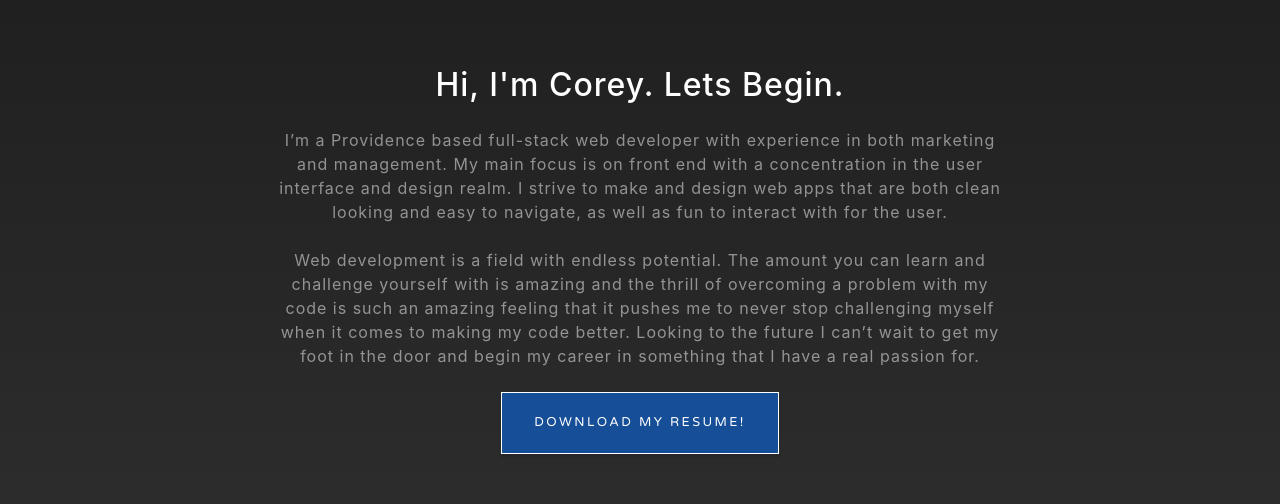
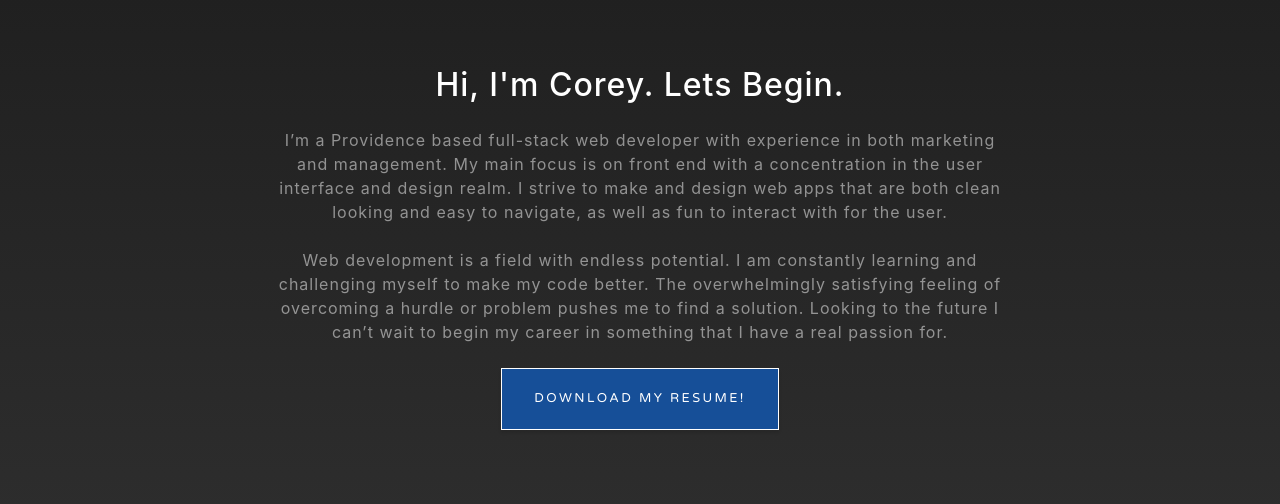
Before and after one commit to CoreyJNash/CoreyNashPortfolioNew, a website with bundled scripts: page index.html in a window 1280 px wide. Shown: the part 1200-1704 px from the top of the page. Built offline with nearby package versions, Linux system fonts and the light colour scheme; grey boxes are pictures that could not be loaded.

Commit message:
update to about me

```diff
--- a/index.html
+++ b/index.html
@@ -69,7 +69,7 @@
         <div class="row">
           <div class="col-lg-8 mx-auto">
             <h2 class="text-white mb-4">Hi, I'm Corey.  Lets Begin.</h2>
-            <p class="text-white-50">I’m a Providence based full-stack web developer with experience in both marketing and management.  My main focus is on front end with a concentration in the user interface and design realm.   I strive to make and design web apps that are both clean looking and easy to navigate, as well as fun to interact with for the user.<br><br>Web development is a field with endless potential.  The amount you can learn and challenge yourself with is amazing and the thrill of overcoming a problem with my code is such an amazing feeling that it pushes me to never stop challenging myself when it comes to making my code better.  Looking to the future I can’t wait to get my foot in the door and begin my career in something that I have a real passion for.  <br><br><a href="./Resume/CoreyNash_Resume.pdf" download="CoreyNash_Resume"><button class="resume">Download My Resume!</button></a></p>
+            <p class="text-white-50">I’m a Providence based full-stack web developer with experience in both marketing and management.  My main focus is on front end with a concentration in the user interface and design realm.   I strive to make and design web apps that are both clean looking and easy to navigate, as well as fun to interact with for the user.<br><br>Web development is a field with endless potential. I am constantly learning and challenging myself to make my code better.  The overwhelmingly satisfying feeling of overcoming a hurdle or problem pushes me to find a solution. Looking to the future I can’t wait to begin my career in something that I have a real passion for.  <br><br><a href="./Resume/CoreyNash_Resume.pdf" download="CoreyNash_Resume"><button class="resume">Download My Resume!</button></a></p>
 
           </div>
         </div>
```
